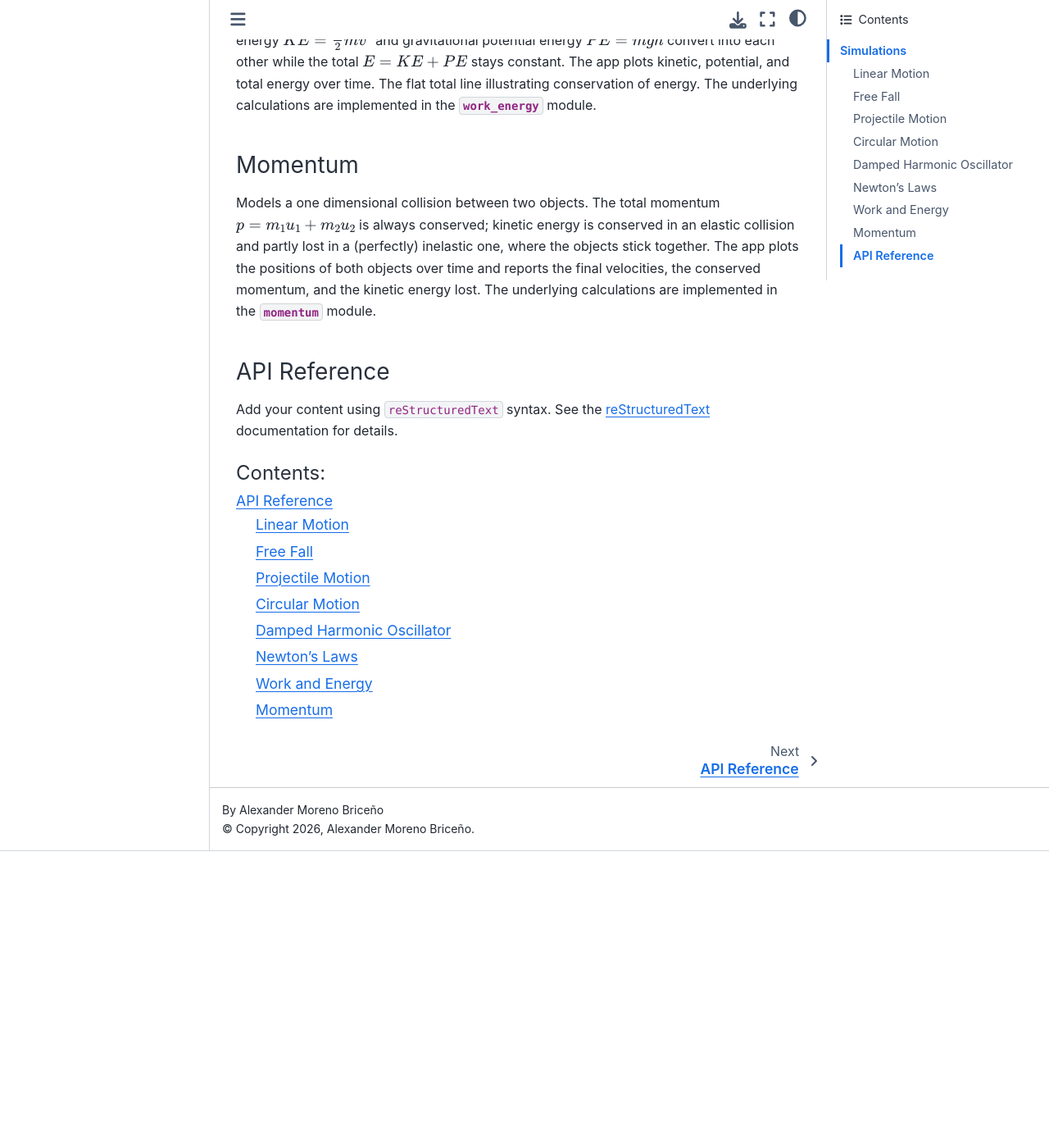
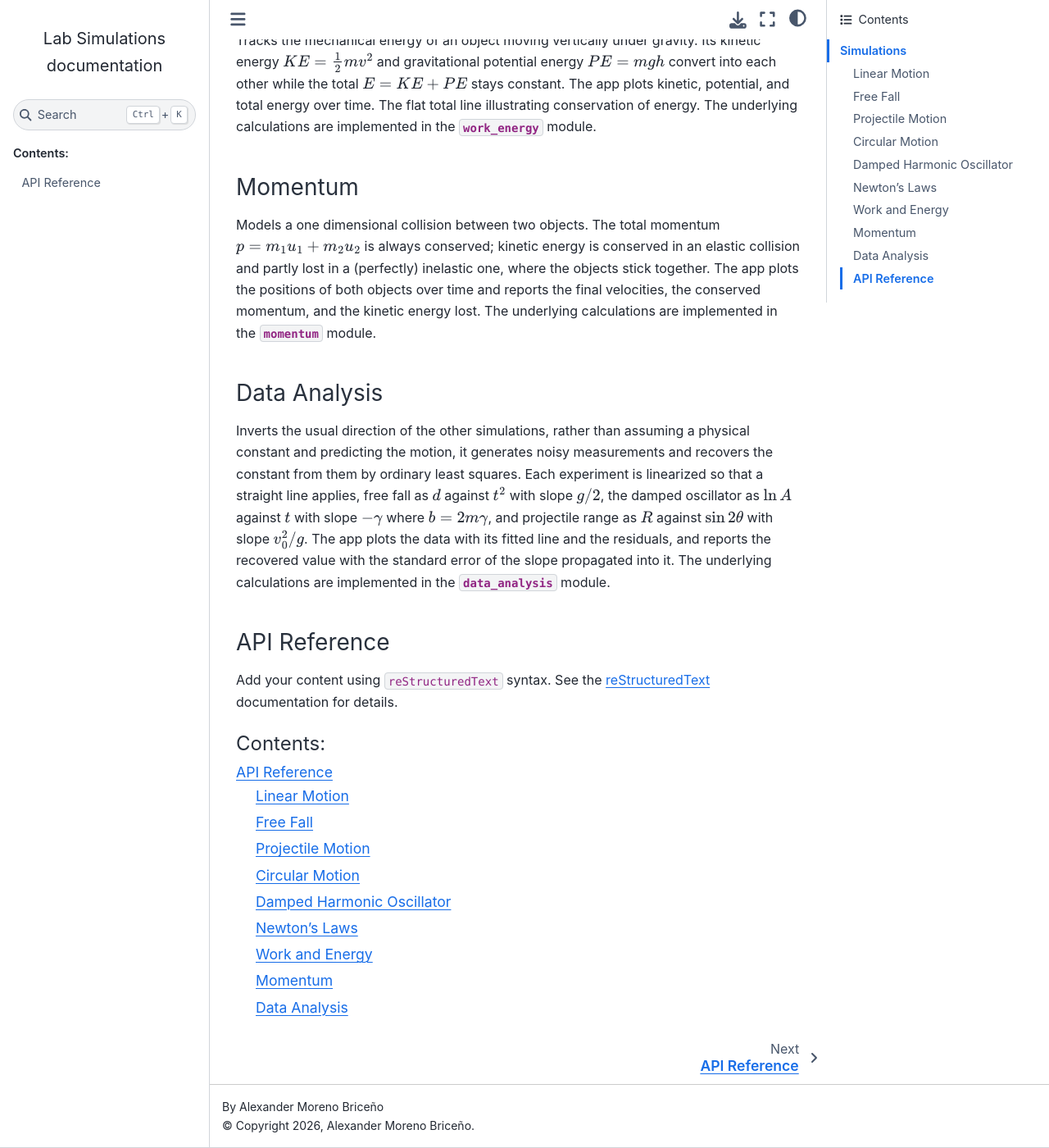
Before and after one commit to amorenobr/Lab_Simulations_Python, a Sphinx documentation site: the page built from docs/source/index.rst, in a window 1280 px wide and 1400 px high, scrolled down 1855 px. Shown: the whole window at 82% size. Built offline with Sphinx 7.4.7 and the Sphinx Book theme 1.1.4, drawn with Linux system fonts in a browser that asks for light colours; before the commit the page ends 2893 px from its top, so only the background shows below that.

Commit message:
Add Data Analysis to docs, landing page, README, and deploy map

```diff
--- a/docs/source/conf.py
+++ b/docs/source/conf.py
@@ -8,7 +8,7 @@
 import sys
 from pathlib import Path
 
-sys.path.insert(0, str(Path("../..", "src/lab_simulations_python").resolve()))
+sys.path.insert(0, str(Path("../..", "src").resolve()))
 
 project = "Lab Simulations"
 copyright = "2026, Alexander Moreno Briceño"
--- a/docs/source/index.rst
+++ b/docs/source/index.rst
@@ -88,6 +88,19 @@ the conserved momentum, and the kinetic energy lost. The underlying calculations
 :mod:`momentum` module.
 
 
+Data Analysis
+~~~~~~~~~~~~~
+
+Inverts the usual direction of the other simulations, rather than assuming a physical constant and predicting
+the motion, it generates noisy measurements and recovers the constant from them by ordinary least squares. Each
+experiment is linearized so that a straight line applies, free fall as :math:`d` against :math:`t^2` with slope
+:math:`g/2`, the damped oscillator as :math:`\ln A` against :math:`t` with slope :math:`-\gamma` where
+:math:`b = 2m\gamma`, and projectile range as :math:`R` against :math:`\sin 2\theta` with slope :math:`v_0^2/g`.
+The app plots the data with its fitted line and the residuals, and reports the recovered value with the standard
+error of the slope propagated into it. The underlying calculations are implemented in the :mod:`data_analysis`
+module.
+
+
 API Reference
 ~~~~~~~~~~~~~
 
--- a/index.html
+++ b/index.html
@@ -37,6 +37,7 @@
 				"pages/6_Newtons_Laws.py": {url: "./pages/6_Newtons_Laws.py"},
 				"pages/7_Work_Energy.py": {url: "./pages/7_Work_Energy.py"},
 				"pages/8_Momentum.py": {url: "./pages/8_Momentum.py"},
+				"pages/9_Data_Analysis.py": {url: "./pages/9_Data_Analysis.py"},
 				"src/lab_simulations_python/__init__.py": {url: "./src/lab_simulations_python/__init__.py"},
 				"src/lab_simulations_python/linear_motion.py": {url: "./src/lab_simulations_python/linear_motion.py"},
 				"src/lab_simulations_python/free_fall.py": {url: "./src/lab_simulations_python/free_fall.py"},
@@ -46,6 +47,7 @@
 				"src/lab_simulations_python/newtons_laws.py": {url: "./src/lab_simulations_python/newtons_laws.py"},
 				"src/lab_simulations_python/work_energy.py": {url: "./src/lab_simulations_python/work_energy.py"},
 				"src/lab_simulations_python/momentum.py": {url: "./src/lab_simulations_python/momentum.py"},
+				"src/lab_simulations_python/data_analysis.py": {url: "./src/lab_simulations_python/data_analysis.py"},
 				"src/lab_simulations_python/i18n.py": {url: "./src/lab_simulations_python/i18n.py"},
 				},
 				},
```
Also changed, not shown: README.md (+2 -0 lines), docs/source/api.rst (+16 -8 lines), 2 other files.
